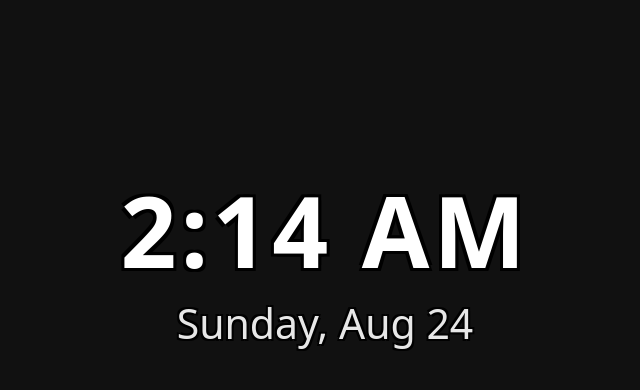
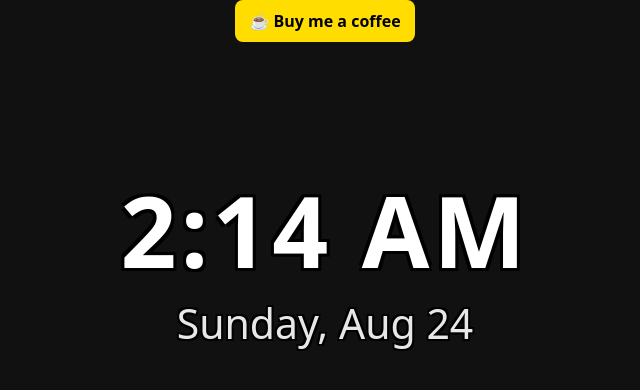
Before and after one commit to wilomocha/inspirational-clock, a website: page template.html in a window 1280 px wide. Shown: the whole page, without its empty margins (315-955 px from the left). Drawn offline with Linux system fonts and the light colour scheme.

Commit message:
Update template.html

```diff
--- a/template.html
+++ b/template.html
@@ -109,6 +109,13 @@
     <div id="clock-date" style="font-size: 0.45em; font-weight: 500; opacity: 0.9;">—</div>
   </div>
   <button id="fs-btn" title="Fullscreen">⛶</button>
+  <div class="adbar" style="text-align:center;">
+  <a href="https://www.buymeacoffee.com/wilomocha" target="_blank" rel="noopener"
+     style="display:inline-block;padding:10px 14px;border-radius:8px;background:#ffdd00;color:#000;text-decoration:none;font-weight:700;">
+     ☕ Buy me a coffee
+  </a>
+</div>
+
 
 <script>
   const WEEKDAYS = ["Sunday","Monday","Tuesday","Wednesday","Thursday","Friday","Saturday"];
```
